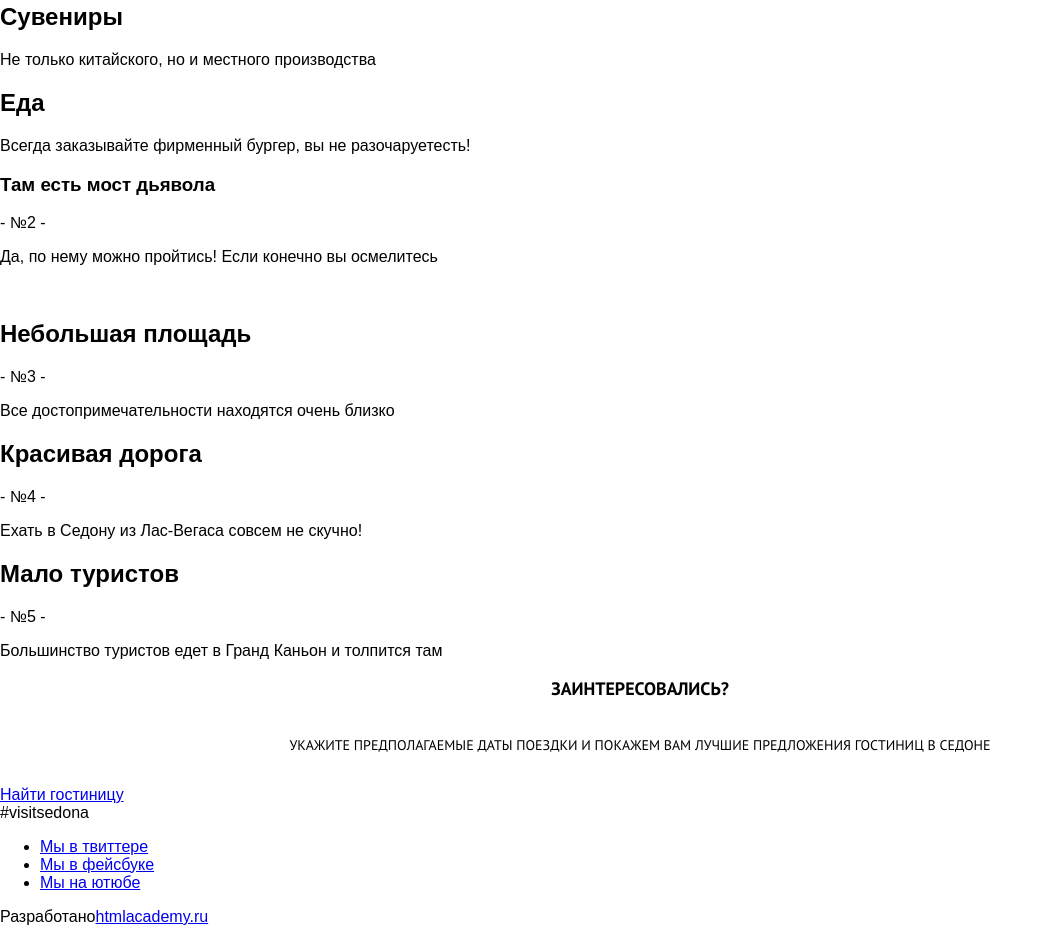
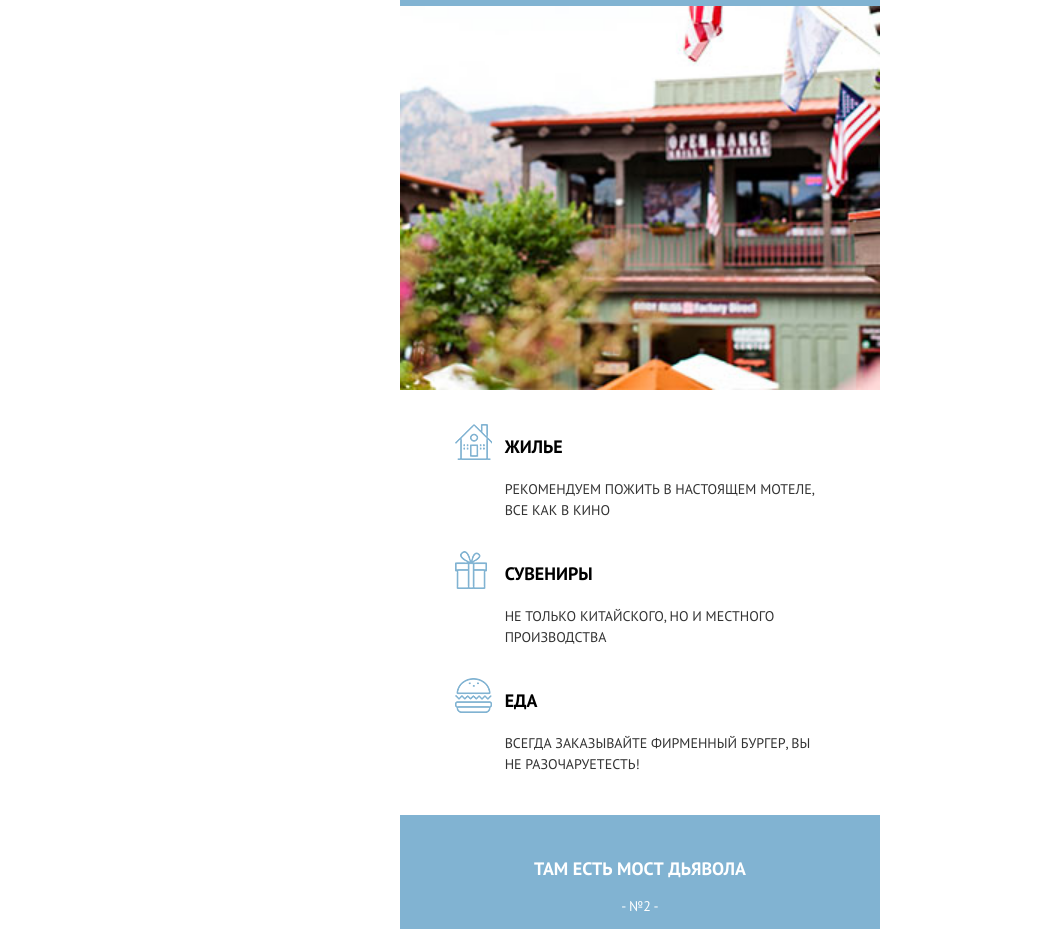
Before and after one commit to True-Evzheniy/92049-sedona, a website: page index.html in a window 1280 px wide. Shown: the part 1213-2142 px from the top of the page, without its empty margins (0-1053 px from the left). Drawn offline with nearby package versions, Linux system fonts and the light colour scheme; files that its build step writes are made by us from their sources.

Commit message:
add style

```diff
--- a/index.html
+++ b/index.html
@@ -7,7 +7,7 @@
 	<link href='https://fonts.googleapis.com/css?family=PT+Sans:400,400italic,700,700italic&subset=latin,cyrillic' rel='stylesheet' type='text/css'>
   </head>
   <body>
-
+	<div class="container">
 		<header сlass="page-header">
 			<div class="page-header__navigation">
 				<nav class="navigation">
@@ -36,13 +36,13 @@
 				<p class="block__text">Рассмотрим 5 причин по которым Седона круче чем Гранд Каньон!</p>
 			</div>
 
-		<div class="reasons__item reasons__item--light">
+			<div class="reasons__item reasons__item--light reasons__item--mask">
 				<h3 class="reasons__title reasons__title--light">Настоящий городок</h3>
 				<p class="reasons__num reasons__num--light">- #1 -</p>
-			<p class="reason__about reason__about--light">Седона не атракцион для туристов, там течет своя жизнь</p>
+				<p class="reasons__about reasons__about--light">Седона не атракцион для туристов, там течет своя жизнь</p>
 			</div>
 
-		<img src="img/reasons-1.jpg" alt="мотель" class="reasons__image">
+			<img src="img/motel.jpg" alt="" class="reasons__image" width="100%" height="auto">
 
 			<div class="features">
 				<div class="features__item">
@@ -62,27 +62,27 @@
 			<div class="reasons__item reasons__item--light">
 				<h3 class="reasons__title reasons__title--light">Там есть мост дьявола</h3>
 				<p  class="reasons__num reasons__num--light">- №2 -</p>
-			<p  class="reason__about reason__about--light">Да, по нему можно пройтись! Если конечно вы осмелитесь</p>
+				<p  class="reasons__about reasons__about--light">Да, по нему можно пройтись! Если конечно вы осмелитесь</p>
 			</div>
 
-		<img src="img/reasons-2.jpg" alt="" class="reasons__image">
+			<img src="img/bridge.jpg" alt="мост" class="reasons__image" width="100%" height="auto">
 
 			<div class="reasons__item">
-			<h2 class="features__title">Небольшая площадь</h2>
+				<h2 class="reasons__title">Небольшая площадь</h2>
 				<p class="reasons__num">- №3 -</p>
-			<p class="reason__about">Все достопримечательности находятся очень близко</p>
+				<p class="reasons__about">Все достопримечательности находятся очень близко</p>
 			</div>
 
 			<div class="reasons__item">
 				<h2 class="reasons__title">Красивая дорога</h2>
 				<p class="reasons__num">- №4 -</p>
-			<p  class="reason__about">Ехать в Седону из Лас-Вегаса совсем не скучно!</p>
+				<p  class="reasons__about">Ехать в Седону из Лас-Вегаса совсем не скучно!</p>
 			</div>
 
 			<div class="reasons__item">
-			<h2 class="features__title">Мало туристов</h2>
+				<h2 class="reasons__title">Мало туристов</h2>
 				<p class="reasons__num">- №5 -</p>
-			<p class="reason__about">Большинство туристов едет в Гранд Каньон и толпится там</p>
+				<p class="reasons__about">Большинство туристов едет в Гранд Каньон и толпится там</p>
 			</div>
 
 		</section>
@@ -98,14 +98,15 @@
 		<footer class="page-footer">
 			<div class="page-footer__hash">#visitsedona</div>
 			<div class="social">
-			<ul class="social_list">
-				<li class="social__item"><a href="#" class="social__tw">Мы в твиттере</a></li>
-				<li class="social__item"><a href="#" class="social__fb">Мы в фейсбуке</a></li>
-				<li class="social__item"><a href="#" class="social__youtube">Мы на ютюбе</a></li>
+				<ul class="social__list">
+					<li class="social__item"><a href="#" class="icon-twitter social__link"><span>Мы в твиттере</span></a></li>
+					<li class="social__item"><a href="#" class="icon-facebook social__link"><span>Мы в фейсбуке</span></a></li>
+					<li class="social__item"><a href="#" class="icon-youtube social__link"><span>Мы на ютюбе</span></a></li>
 				</ul>
 			</div>
 			<div class="page-footer__copyright">Разработано<a href="#" class="page-footer__link">htmlacademy.ru</a></div>
 		</footer>
+	</div>
 	<!-- <script src="js/script.js"></script> -->
   </body>
 </html>
--- /dev/null
+++ b/sass/simbols-sedona.scss
@@ -0,0 +1,63 @@
+@font-face {
+  font-family: 'symbols-sedona';
+  src: url('../font/symbols-sedona.eot?60737633');
+  src: url('../font/symbols-sedona.eot?60737633#iefix') format('embedded-opentype'),
+       url('../font/symbols-sedona.woff?60737633') format('woff'),
+       url('../font/symbols-sedona.ttf?60737633') format('truetype'),
+       url('../font/symbols-sedona.svg?60737633#symbols-sedona') format('svg');
+  font-weight: normal;
+  font-style: normal;
+}
+/* Chrome hack: SVG is rendered more smooth in Windozze. 100% magic, uncomment if you need it. */
+/* Note, that will break hinting! In other OS-es font will be not as sharp as it could be */
+/*
+@media screen and (-webkit-min-device-pixel-ratio:0) {
+  @font-face {
+    font-family: 'symbols-sedona';
+    src: url('../font/symbols-sedona.svg?60737633#symbols-sedona') format('svg');
+  }
+}
+*/
+
+ [class^="icon-"]:before, [class*=" icon-"]:before {
+  font-family: "symbols-sedona";
+  font-style: normal;
+  font-weight: normal;
+  speak: none;
+
+  display: inline-block;
+  text-decoration: none;
+  width: 1em;
+  margin-right: .2em;
+  text-align: center;
+  /* opacity: .8; */
+
+  /* For safety - reset parent styles, that can break glyph codes*/
+  font-variant: normal;
+  text-transform: none;
+
+  /* fix buttons height, for twitter bootstrap */
+  line-height: 1em;
+
+  /* Animation center compensation - margins should be symmetric */
+  /* remove if not needed */
+  margin-left: .2em;
+
+  /* you can be more comfortable with increased icons size */
+  /* font-size: 120%; */
+
+  /* Uncomment for 3D effect */
+  /* text-shadow: 1px 1px 1px rgba(127, 127, 127, 0.3); */
+}
+
+.icon-up-dir:before { content: '\25b2'; } /* '▲' */
+.icon-down-dir:before { content: '\25bc'; } /* '▼' */
+.icon-star:before { content: '\2605'; } /* '★' */
+.icon-check-off:before { content: '\2610'; } /* '☐' */
+.icon-check-on:before { content: '\2611'; } /* '☑' */
+.icon-calendar:before { content: '\e800'; } /* '' */
+.icon-plus:before { content: '\e801'; } /* '' */
+.icon-minus:before { content: '\e802'; } /* '' */
+.icon-twitter:before { content: '\74'; } /* 't' */
+.icon-facebook:before { content: '\66'; } /* 'f' */
+.icon-youtube:before { content: '\f39e'; } /* '' */
--- a/sass/style.scss
+++ b/sass/style.scss
@@ -1,6 +1,9 @@
 @import 'normalize';
 @import 'variables';
 @import './blocks/nav';
+@import './simbols-sedona';
+
+.container{min-width: 320px; max-width: 480px; margin: 0 auto;}
 
 .main-intro{
 	position: relative;
@@ -35,9 +38,91 @@
 .reasons{
 	&__header{
 		padding: 40px 7% 0 7%;
-
 	}
 
+	&__item{
+		position:relative;
+		text-align: center;
+		background-color: #eee;
+
+		&:after{
+			content: '';
+			position:absolute;
+			display: block;
+			bottom: 0;
+			left: 50%;
+			transform:translateX(-50%);
+			width: 87.5%;
+			height: 1px;
+			background-color: #d6d6d6;
+
+		}
+		&:last-child:after{
+			display: none;
+		}
+
+		&--mask:before{
+			content: '';
+			display: block;
+			height: 17px;
+			background-color: $blue;
+			background: url('../img/reasons__item--mask.png') no-repeat 50% 0%;
+			background-size :100% 17px;
+		}
+
+		&--light{
+			background-color: $blue;
+			&:after{
+				display: none;
+			}
+		}
+	}
+
+	&__title{
+		margin:0;
+		padding-top: 29px;
+		padding-bottom:14px;
+		font-family: $font-base;
+		font-size: 18px;
+		line-height: 26px;
+		font-weight: bold;
+		text-transform: uppercase;
+		color: #000;
+
+		&--light{
+			padding-top: 41px;
+			color: #fff;
+		}
+	}
+
+	&__num{
+		margin: 0;
+		padding-bottom: 26px;
+		font-family: $font-base;
+		font-size: 14px;
+		line-height: 21px;
+		text-transform: uppercase;
+		color: #333;
+		&--light{
+			color: #fff;
+		}
+	}
+
+	&__about{
+		margin: 0px;
+		padding-left: 9%;
+		padding-right: 9%;
+		padding-bottom: 30px;
+		font-family: $font-base;
+		font-size: 14px;
+		line-height: 21px;
+		text-transform: uppercase;
+		color: #333;
+		&--light{
+			padding-bottom: 41px;
+			color: #fff;
+		}
+	}
 }
 
 .block__title{
@@ -60,3 +145,149 @@
 	line-height: 26px;
 	text-transform: uppercase;
 }
+
+.features{
+	padding-top: 40px;
+	&__item{
+		padding-left: 21.8%;
+		padding-right: 12.5%;
+	}
+
+	&__title{
+		position: relative;
+		margin: 0;
+		padding-bottom: 19px;
+		font-family: $font-base;
+		font-size: 18px;
+		line-height: 26px;
+		font-weight: bold;
+		text-transform: uppercase;
+		color: #000;
+
+		&:before{
+			content: '';
+			position: absolute;
+			left: -50px;
+			display: block;
+			width: 40px;
+			height: 40px;
+			transform: translateY(-25%);
+		}
+
+		&--img-house:before{
+			background: url(../img/house.png) no-repeat;
+		}
+
+		&--img-souvenirs:before{
+			background: url(../img/souvenirs.png) no-repeat;
+		}
+
+		&--img-food:before{
+			background: url(../img/food.png) no-repeat;
+		}
+	}
+
+	&__about{
+		margin: 0;
+		padding-bottom:40px;
+		font-family: $font-base;
+		font-size: 14px;
+		line-height: 21px;
+		text-transform: uppercase;
+		color: #333;
+
+	}
+}
+
+.hotel-search{
+	padding-top: 29px;
+
+	&__btn{
+		display: block;
+		margin: 11px auto 49px;
+		padding: 6%  0;
+		text-align:center;
+		width: 87.5%;
+		font-family: $font-base;
+		font-size: 21px;
+		line-height: 26px;
+		text-transform: uppercase;
+		text-decoration: none;
+		background-color: $blue;
+		color:#fff;
+
+
+	}
+}
+
+.map{
+	display: block;
+	width: 100%;
+	height:350px;
+	background: url('../img/map.jpg') no-repeat;
+	background-size: 100% auto;
+}
+
+.page-footer{
+	&__hash{
+		padding-bottom: 42px;
+		text-align: center;
+		font-family: $font-base;
+		font-size: 21px;
+		line-height: 26px;
+		font-weight: bold;
+		text-transform: uppercase;
+		color: #000;
+	}
+
+	&__copyright{
+		font-family: $font-base;
+		font-size: 14px;
+		line-height: 26px;
+		text-transform: uppercase;
+	}
+
+	&__link{
+		font-size: 0;
+		position: relative;
+		&:after{
+			content: '';
+			position: absolute;
+			top: 25%;
+			width: 36px;
+			height: 36px;
+			background-image: url('../img/htmlacademy.svg');
+			color: #000;
+		}
+	}
+
+}
+
+.social{
+	&__list{
+		margin: 0 ;
+		padding: 0;
+		list-style: none;
+		font-size:0px;
+		text-align: center;
+	}
+	&__item{
+		display: inline-block;
+		margin-right: 6px;
+	}
+
+	& span{display: none;}
+
+	&__link{
+		display: block;
+		width: 46px;
+		height: 48px;
+		text-align: center;
+		font-size: 18px;
+		line-height: 48px;
+		background-color: $blue;
+		color: #fff;
+
+	}
+
+}
```
Also changed, not shown: font/symbols-sedona.ttf (added), font/symbols-sedona.woff (added), img/bridge.jpg (added), img/food.png (added), img/house.png (added), img/map.jpg (added), img/motel.jpg (added), img/reasons__item--mask.png (added), img/souvenirs.png (added), 1 other file. Lines whose indentation alone changed are shown as unchanged.
